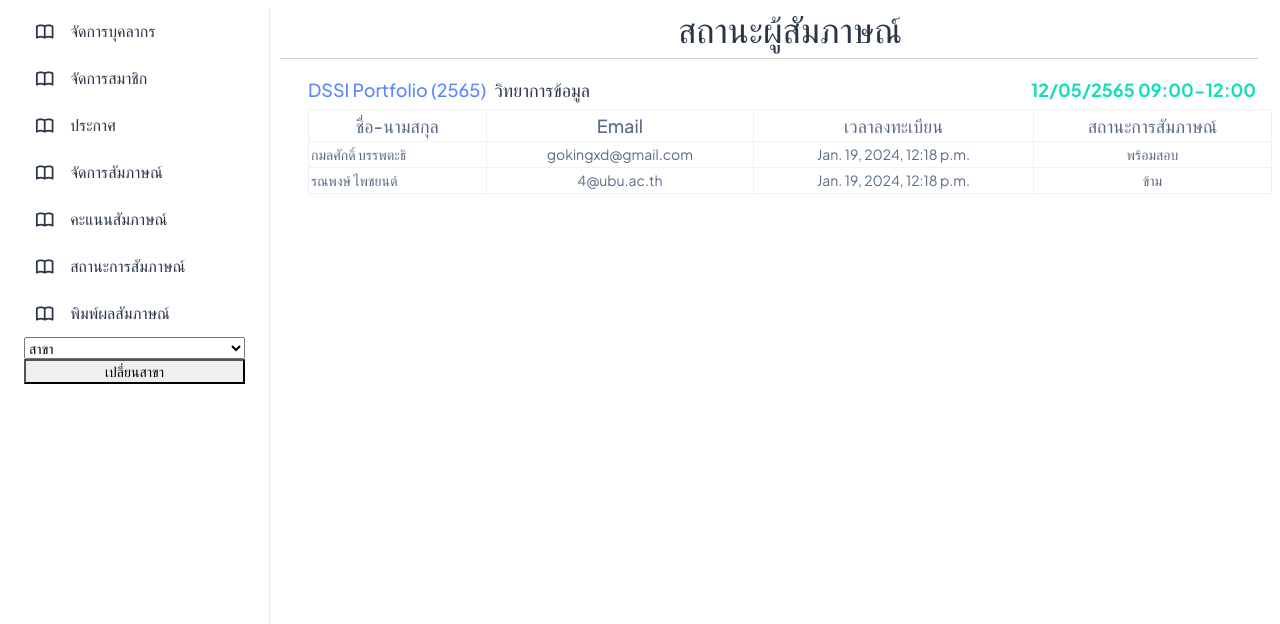
After one commit to Kamonsak1/WebProject_interview, a Django app: page /Manager_data_investigator/6 in a window 1280 px wide. The commit adds this page. Shown: the top 624 px of the page. Run offline with Django 3.2, Linux system fonts and the light colour scheme; data comes from the database, SQL or seed files in the repository; both versions use the stored data as it was after the commit; some libraries are stand-ins or nearby versions.

Commit message:
ปิดปุ่ม

```diff
--- a/interview/models.py
+++ b/interview/models.py
@@ -50,7 +50,7 @@ class CustomUserManager(BaseUserManager):
 
 
 class User(AbstractBaseUser, PermissionsMixin):
-    email = models.EmailField(unique=True)
+    email = models.EmailField(unique=True,blank=True,null=True)
     username = models.CharField(max_length=30, unique=True)
     first_name = models.CharField(max_length=100)
     last_name = models.CharField(max_length=100)
--- a/interview/templates/admin/TemporaryUser.html
+++ b/interview/templates/admin/TemporaryUser.html
@@ -185,7 +185,7 @@
             </div>
     </div>
     <div class="container_add" id="add_TemporaryUser">
-        <form action="{% url 'add_TemporaryUser' %}" method="post" data-cities-url="{% url 'ajax_load_cities' %}" id="add_test">
+        <form action="{% url 'add_TemporaryUser_test' %}" method="post" data-cities-url="{% url 'ajax_load_cities' %}" id="add_test">
             {% csrf_token %}
             <div  class="topic">
                 <h3 >สร้างผู้ใช้งาน</h3>
--- a/interview/templates/admin/base/n_sidebar.html
+++ b/interview/templates/admin/base/n_sidebar.html
@@ -43,7 +43,7 @@
       <nav class="sidebar-nav scroll-sidebar" data-simplebar="">
         <ul id="sidebarnav">
 
-          <li class="sidebar-item mt-3">
+          <!-- <li class="sidebar-item mt-3">
             <a class="sidebar-link" href="{% url 'Admin_page'%}" aria-expanded="false">
               <span>
                 <i class="ti ti-home"></i>
@@ -59,7 +59,7 @@
               </span>
               <span class="hide-menu fs-4">ข้อมูลส่วนตัว</span>
             </a>
-          </li>
+          </li> -->
 
           <li class="sidebar-item">
             <a class="sidebar-link" href="{% url 'FacultyMajor'%}" aria-expanded="false">
--- a/interview/templates/html/index.html
+++ b/interview/templates/html/index.html
@@ -33,10 +33,10 @@
                 </div>
                 <button type="submit" class="btn btn-primary w-100 py-8 fs-4 mb-2 rounded-2 " >เข้าสู่ระบบ</button>
                 {% load socialaccount %}
-                <div class="row justify-content-center">
+                <!-- <div class="row justify-content-center">
                   <a href="{% url 'social:begin' 'google-oauth2' %}"  class="col-5 btn btn-danger me-2 py-8 fs-4 mb-4 rounded-2">Google</a>
                   <a href="{% url 'first_login' %}"  class="col-5 btn btn-success py-8 fs-4 mb-4 rounded-2">เข้าสู่ระบบครั้งแรก</a>
-                </div>
+                </div> -->
               </form>
             </div>
           </div>
--- a/interview/templates/interviewer/base/n_sidebar.html
+++ b/interview/templates/interviewer/base/n_sidebar.html
@@ -41,7 +41,7 @@
       <nav class="sidebar-nav scroll-sidebar" data-simplebar="">
         <ul id="sidebarnav">
 
-          <li class="sidebar-item mt-3">
+          <!-- <li class="sidebar-item mt-3">
             <a class="sidebar-link" href="{% url 'Interviewer_page'%}" aria-expanded="false">
               <span>
                 <i class="ti ti-home"></i>
@@ -57,7 +57,7 @@
               </span>
               <span class="hide-menu fs-4">ข้อมูลส่วนตัว</span>
             </a>
-          </li>
+          </li> -->
 
           <li class="sidebar-item">
             <a class="sidebar-link" href="{% url 'Interviewer_room'%}" aria-expanded="false">
--- a/interview/templates/manager/Manager_Status.html
+++ b/interview/templates/manager/Manager_Status.html
@@ -16,6 +16,7 @@
             <div class="d-flex">
                 <h4 class="fs-5 fw-bolder text-success mt-auto me-3">{{ round.interview_time }}</h4>
                 <a href="Manager_Status/{{round.id}}" class="btn btn-secondary btn-sm fs-3 mx-1">สถานะการสัมภาษณ์</a>
+                <a href="Manager_data_investigator/{{round.id}}" class="btn btn-secondary btn-sm fs-3 mx-1">สถานะผู้สัมภาษณ์</a>
             </div>
         </div>
     </div>
--- /dev/null
+++ b/interview/templates/manager/Manager_data_investigator.html
@@ -0,0 +1,38 @@
+{% extends 'manager/base/n_base.html' %}
+
+{% block topic %}
+<h1 class="text-3xl text-gray-100 mt-2 text-center">สถานะผู้สัมภาษณ์</h1>
+{% endblock %}
+{% block content %}
+<div class="pt-14 px-2">
+    <div class="d-flex justify-content-between">
+        <div class="d-flex">
+            <h4 class="fs-5 text-primary mt-auto">{{ round.round_name }} ({{ round.academic_year }})</h4>
+            <h4 class="fs-5 text-dark ms-2 mt-auto">{{ round.major }}</h4>
+        </div>
+        <div>
+            <h4 class="fs-5 fw-bolder text-success mt-auto me-3">{{ round.interview_time }}</h4>
+        </div>
+    </div>
+        <table class="table table-bordered table-hover">
+            <thead class="thead-dark">
+                <tr>
+                    <th class="text-center fs-5 fw-medium">ชื่อ-นามสกุล</th>
+                    <th class="text-center fs-5 fw-medium">Email</th>
+                    <th class="text-center fs-5 fw-medium">เวลาลงทะเบียน</th>
+                    <th class="text-center fs-5 fw-medium">สถานะการสัมภาษณ์</th>
+                </tr>
+            </thead>
+            <tbody>
+                {% for user in Users %}
+                <tr class="text-center">
+                    <td class="text-start">{{ user.user.first_name }} {{ user.user.last_name }}</td>
+                    <td>{{ user.user.email }}</td>
+                    <td>{{ user.reg_at }}</td>
+                    <td>{{ user.status }}</td>
+                </tr>
+                {% endfor %}
+            </tbody>
+        </table>
+    </div>
+{% endblock %}
--- a/interview/templates/manager/base/n_sidebar.html
+++ b/interview/templates/manager/base/n_sidebar.html
@@ -53,7 +53,7 @@
       <nav class="sidebar-nav scroll-sidebar" data-simplebar="">
         <ul id="sidebarnav">
 
-          <li class="sidebar-item mt-3">
+          <!-- <li class="sidebar-item mt-3">
             <a class="sidebar-link" href="{% url 'Manager_page' id=user.id %}" aria-expanded="false">
               <span>
                 <i class="ti ti-home"></i>
@@ -69,7 +69,7 @@
               </span>
               <span class="hide-menu fs-4">ข้อมูลส่วนตัว</span>
             </a>
-          </li>
+          </li> -->
 
           <li class="sidebar-item">
             <a class="sidebar-link" href="{% url 'Manage_personnel'%}" aria-expanded="false">
@@ -125,6 +125,7 @@
             </a>
           </li>
 
+
           <li class="sidebar-item">
             <a class="sidebar-link" href="{% url 'Manager_Print_Interview'%}" aria-expanded="false">
               <span>
--- a/interview/templates/student/base/n_sidebar.html
+++ b/interview/templates/student/base/n_sidebar.html
@@ -28,7 +28,7 @@
       <nav class="sidebar-nav scroll-sidebar" data-simplebar="">
         <ul id="sidebarnav">
 
-          <li class="sidebar-item mt-3">
+          <!-- <li class="sidebar-item mt-3">
             <a class="sidebar-link" href="{% url 'Student_page'%}" aria-expanded="false">
               <span>
                 <i class="ti ti-home"></i>
@@ -44,7 +44,7 @@
               </span>
               <span class="hide-menu fs-4">ข้อมูลส่วนตัว</span>
             </a>
-          </li>
+          </li> -->
 
           <li class="sidebar-item">
             <a class="sidebar-link" href="{% url 'Student_register'%}" aria-expanded="false">
--- a/interview/urls.py
+++ b/interview/urls.py
@@ -40,6 +40,8 @@ urlpatterns = [
     path('add_Major',add_Major, name='add_Major'),
     path('delete_Major/<int:id>',delete_Major ,name='delete_Major'),
     path('add_TemporaryUser',add_TemporaryUser, name='add_TemporaryUser'),
+    path('add_TemporaryUser_test',add_TemporaryUser_test, name='add_TemporaryUser_test'),
+
     path('delete_TemporaryUser/<int:id>',delete_TemporaryUser,name='delete_TemporaryUser'),
     path('delete_User/<int:id>',delete_User,name='delete_User'),
     path('add_InterviewRound',add_InterviewRound, name='add_InterviewRound'),
@@ -89,6 +91,7 @@ urlpatterns = [
     path('edit_Announcement',edit_Announcement,name='edit_Announcement'),
     path('decrease_manager',decrease_manager,name='decrease_manager'),
     path('increase_manager',increase_manager,name='increase_manager'),
+    path('Manager_data_investigator/<int:id>',Manager_data_investigator,name='Manager_data_investigator'),
 
 
     #Interviewer
--- a/interview/views.py
+++ b/interview/views.py
@@ -201,6 +201,14 @@ def Manager_interview(request):
     user_rounds = Round.objects.filter(manager=request.user)
 
     return render(request,'manager/Manager_interview.html',{'rounds': user_rounds})
+def Manager_data_investigator(request,id):
+    round = Round.objects.get(id=id)
+    UserInRound = InterviewStatus.objects.filter(round=round).order_by("reg_at")
+    context = {
+        "Users" : UserInRound,
+        "round" : round,
+    }
+    return render(request,'manager/Manager_data_investigator.html',context)
 @login_required
 @user_passes_test(is_Manager)
 def Manager_Score(request):
@@ -738,6 +746,52 @@ def add_TemporaryUser(request):
 
     return redirect("TemporaryUser")
 
+
+def add_TemporaryUser_test(request):
+    if request.method == "POST":
+        first_name = request.POST.get('first_name')
+        last_name = request.POST.get('last_name')
+        citizen_id = request.POST.get('citizen_id')
+        # birth_date_str = request.POST.get('birth_date')
+        # birth_date = datetime.strptime(birth_date_str, "%d/%m/%Y").date()
+        round_sel = request.POST.get('round')
+        round = Round.objects.get(pk=round_sel)
+
+        try:
+            check_user = User.objects.get(citizen_id=citizen_id)
+            return redirect('TemporaryUser')
+        except User.DoesNotExist:
+            pass
+
+        try:
+            check_temporary_user = User.objects.get(username=citizen_id)
+            round.users.add(check_temporary_user)
+            faculty_instance = Faculty.objects.get(faculty=round.major.faculty.faculty)
+            faculty_instance.users.add(check_temporary_user)
+            major_instance = Major.objects.get(major=round.major.major)
+            major_instance.users.add(check_temporary_user)
+            return redirect('TemporaryUser')
+        except User.DoesNotExist:
+            check_temporary_user = User.objects.create(
+                username=citizen_id,
+                first_name=first_name,
+                last_name=last_name,
+                #birth_date=birth_date,
+                password = make_password(citizen_id)
+            )
+            round.users.add(check_temporary_user)
+            role_model, _ = Role.objects.get_or_create(name='Student')
+            role_model.users.add(check_temporary_user)
+            faculty_instance = Faculty.objects.get(faculty=round.major.faculty.faculty)
+            faculty_instance.users.add(check_temporary_user)
+            major_instance = Major.objects.get(major=round.major.major)
+            major_instance.users.add(check_temporary_user)
+            check_temporary_user.save()
+
+            return redirect('TemporaryUser')
+
+    return redirect("TemporaryUser")
+
 @login_required
 @user_passes_test(is_admin)
 def delete_TemporaryUser(request,id):
```
Also changed, not shown: db.sqlite3, interview/migrations/0020_alter_user_email.py (added).
